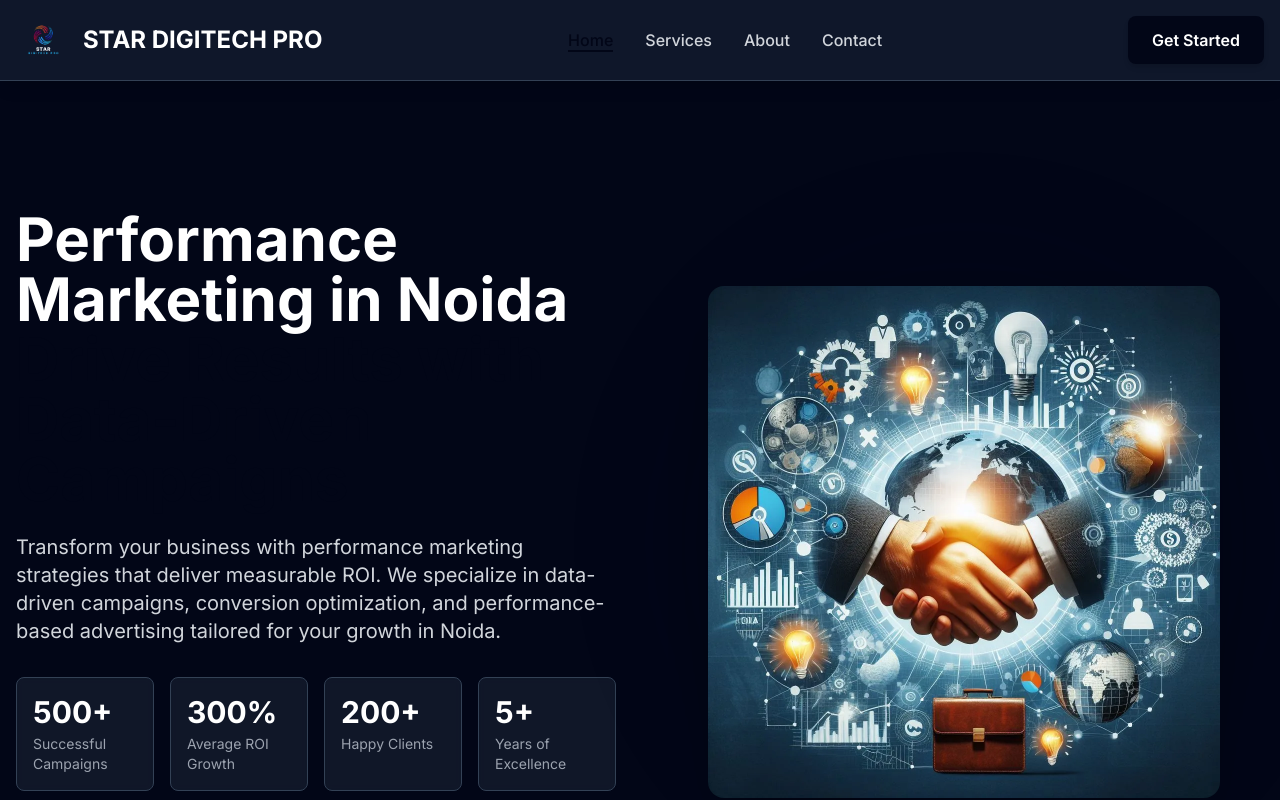
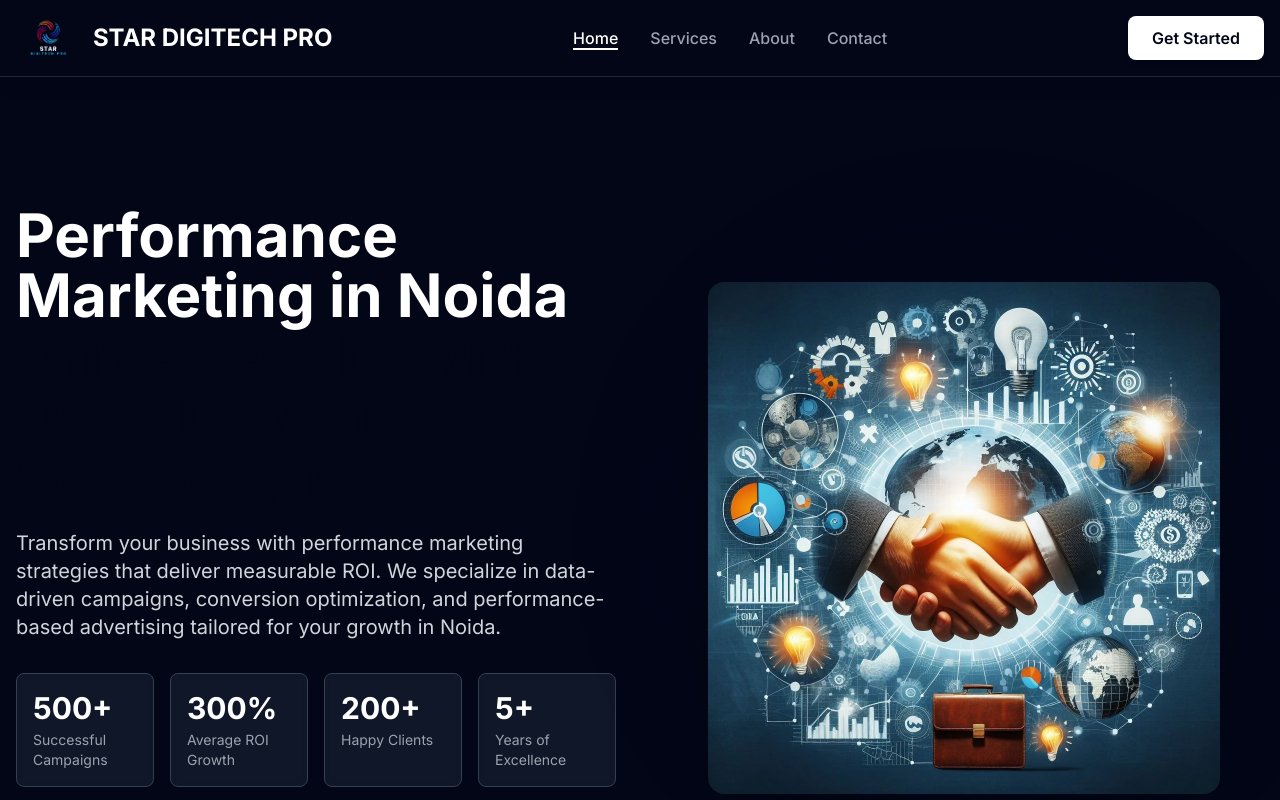
Before and after one commit to anshmydigitalcrown-ui/stardigitechpro, a Next.js app: page / in a window 1280 px wide. Shown: the top 800 px of the page. Built offline with nearby package versions, Linux system fonts and the light colour scheme.

Commit message:
Update header: match website color scheme, increase logo size, improve menu button visibility

```diff
--- a/components/Header.tsx
+++ b/components/Header.tsx
@@ -19,16 +19,16 @@
   const isActive = (path: string) => pathname === path;
 
   return (
-    <header className="bg-slate-900 shadow-lg sticky top-0 z-50 border-b border-slate-700">
-      <nav className="container mx-auto px-4 py-4">
+    <header className="bg-[#020617] shadow-lg sticky top-0 z-50 border-b border-slate-800">
+      <nav className="container mx-auto px-4 py-3">
         <div className="flex items-center justify-between">
           {/* Logo */}
           <Link href="/" className="flex items-center space-x-3 group">
             <Image
               src="/logo.webp.webp"
               alt="STAR DIGITECH PRO Logo"
-              width={55}
-              height={55}
+              width={65}
+              height={65}
               className="object-contain transition-transform duration-300 group-hover:scale-110"
             />
             <span className="text-xl md:text-2xl font-bold text-white hidden sm:block group-hover:text-primary transition-colors duration-300">
@@ -42,10 +42,10 @@
               <li key={link.href}>
                 <Link
                   href={link.href}
-                  className={`font-medium transition-colors duration-300 ${
+                  className={`font-medium text-base transition-colors duration-300 ${
                     isActive(link.href)
-                      ? "text-primary border-b-2 border-primary"
-                      : "text-gray-300 hover:text-primary"
+                      ? "text-white border-b-2 border-white"
+                      : "text-gray-400 hover:text-white"
                   }`}
                 >
                   {link.label}
@@ -57,7 +57,7 @@
           {/* CTA Button */}
           <Link
             href="/contact"
-            className="hidden md:block btn-primary"
+            className="hidden md:block bg-white text-[#020617] font-semibold py-2.5 px-6 rounded-lg hover:bg-gray-100 transition-all duration-300 shadow-md"
           >
             Get Started
           </Link>
@@ -65,7 +65,7 @@
           {/* Mobile Menu Button */}
           <button
             onClick={() => setIsMenuOpen(!isMenuOpen)}
-            className="md:hidden flex items-center justify-center w-10 h-10 text-white bg-slate-800 rounded-lg hover:bg-slate-700 transition-colors duration-300 focus:outline-none focus:ring-2 focus:ring-slate-600"
+            className="md:hidden flex items-center justify-center w-11 h-11 text-white bg-white bg-opacity-10 rounded-lg hover:bg-opacity-20 transition-all duration-300 focus:outline-none focus:ring-2 focus:ring-white focus:ring-opacity-50 border border-white border-opacity-20"
             aria-label="Toggle menu"
           >
             <svg
```
